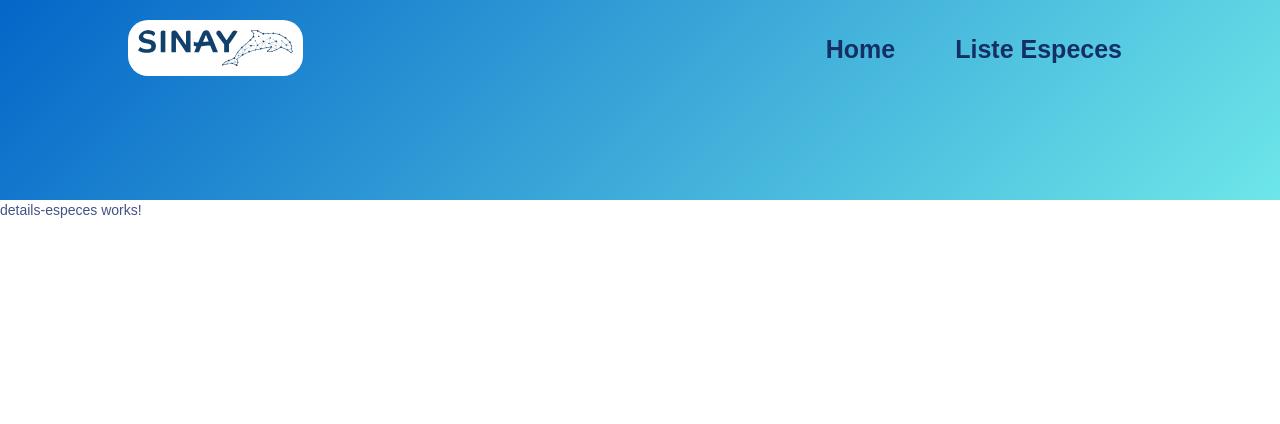
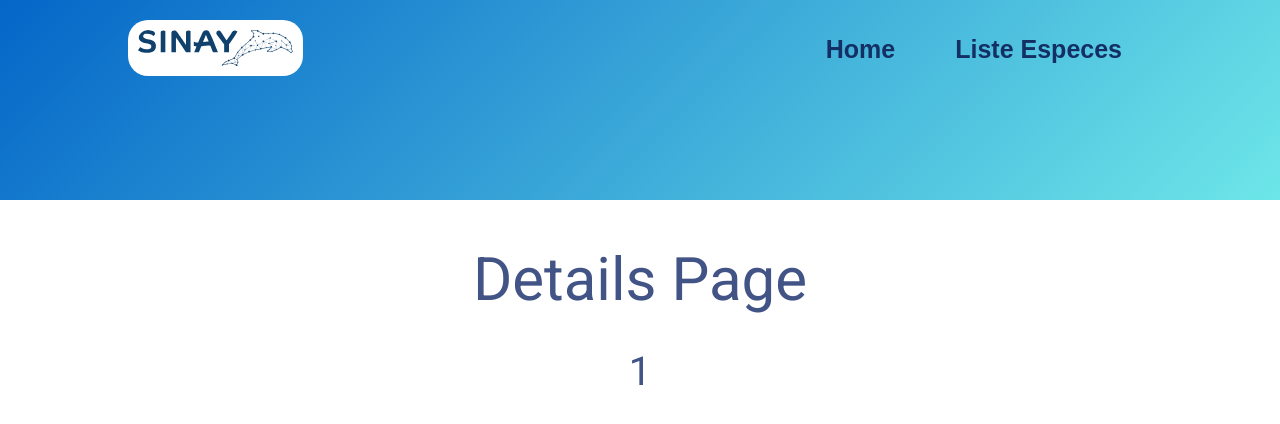
Before and after one commit to Powarox/Sinay-FishDataviz2, an Angular app: page /details-especes/1 in a window 1280 px wide. Shown: the top 424 px of the page. Built offline with nearby package versions, Linux system fonts and the light colour scheme.

Commit message:
Add route to faoCode

```diff
--- a/src/app/app-routing.module.ts
+++ b/src/app/app-routing.module.ts
@@ -8,7 +8,7 @@ import { DetailsEspecesComponent } from './details-especes/details-especes.compo
 const routes: Routes = [
     { path: '', component: HomeComponent },
     { path: 'liste-especes', component: ListeEspecesComponent },
-    { path: 'details-especes/:id', component: DetailsEspecesComponent }
+    { path: 'details-especes/:faoCode', component: DetailsEspecesComponent }
 ];
 
 @NgModule({
--- a/src/app/details-especes/details-especes.component.html
+++ b/src/app/details-especes/details-especes.component.html
@@ -1 +1,3 @@
-<p>details-especes works!</p>
+<h1>Details Page</h1>
+
+<h4>{{ faoCode }}</h4>
--- a/src/app/details-especes/details-especes.component.scss
+++ b/src/app/details-especes/details-especes.component.scss
@@ -0,0 +1,10 @@
+h1 {
+    margin: 5%;
+    text-align: center;
+    font-size: 60px;
+}
+
+h4 {
+    text-align: center;
+    font-size: 40px;
+}
--- a/src/app/details-especes/details-especes.component.ts
+++ b/src/app/details-especes/details-especes.component.ts
@@ -1,4 +1,5 @@
 import { Component, OnInit } from '@angular/core';
+import { ActivatedRoute, Params } from '@angular/router';
 
 @Component({
   selector: 'app-details-especes',
@@ -7,9 +8,14 @@ import { Component, OnInit } from '@angular/core';
 })
 export class DetailsEspecesComponent implements OnInit {
 
-  constructor() { }
+    faoCode: String = '';
 
-  ngOnInit(): void {
-  }
+    constructor(private route: ActivatedRoute) { }
+
+    ngOnInit(): void {
+        this.route.params.subscribe((params: Params) => {
+            this.faoCode = params['faoCode'];
+        });
+    }
 
 }
--- a/src/app/home/home.component.html
+++ b/src/app/home/home.component.html
@@ -1 +1 @@
-<p>home works!</p>
+<h1>Home page</h1>
--- a/src/app/home/home.component.scss
+++ b/src/app/home/home.component.scss
@@ -0,0 +1,5 @@
+h1 {
+    margin: 5%;
+    text-align: center;
+    font-size: 60px;
+}
--- a/src/app/liste-especes/liste-especes.component.html
+++ b/src/app/liste-especes/liste-especes.component.html
@@ -15,11 +15,13 @@
             </div>
             <a mat-list-item class="row element" *ngFor="let item of filteredStates$ | async">
                 <div matLine>
-                    <div id="row">
-                        <p>{{ item.faoCode }}</p>
-                        <p>{{ item.frenchName }}</p>
-                        <p>{{ item.scientificName }}</p>
-                    </div>
+                    <a [routerLink]="['/details-especes', item.faoCode]">
+                        <div id="row">
+                            <p>{{ item.faoCode }}</p>
+                            <p>{{ item.frenchName }}</p>
+                            <p>{{ item.scientificName }}</p>
+                        </div>
+                    </a>
                 </div>
             </a>
         </mat-nav-list>
--- a/src/app/liste-especes/liste-especes.component.scss
+++ b/src/app/liste-especes/liste-especes.component.scss
@@ -56,6 +56,7 @@
     box-shadow: inset 0 -1px 0 0 rgb(0 0 0 / 10%), 0 2px 5px 0 rgb(51 51 51 / 20%);
 
     h3 {
+        margin: 0;
         font-size: 20px;
     }
 
```
